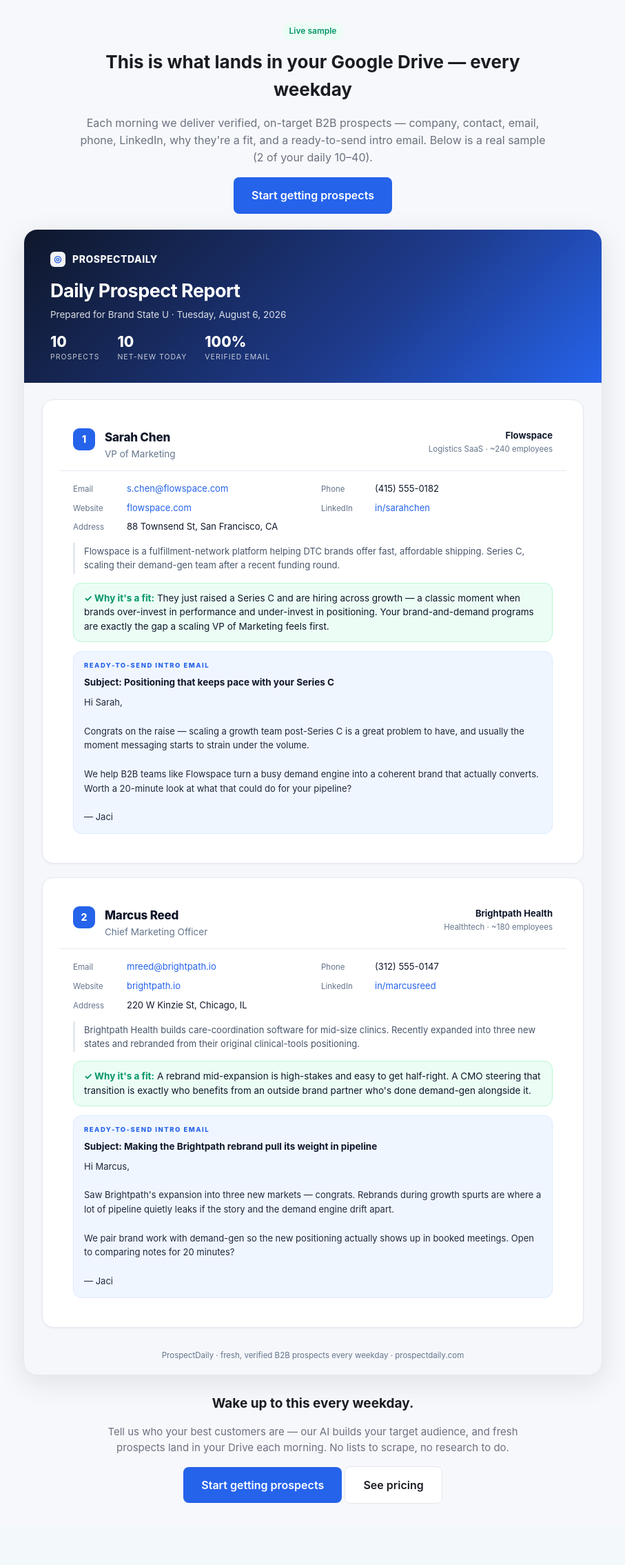
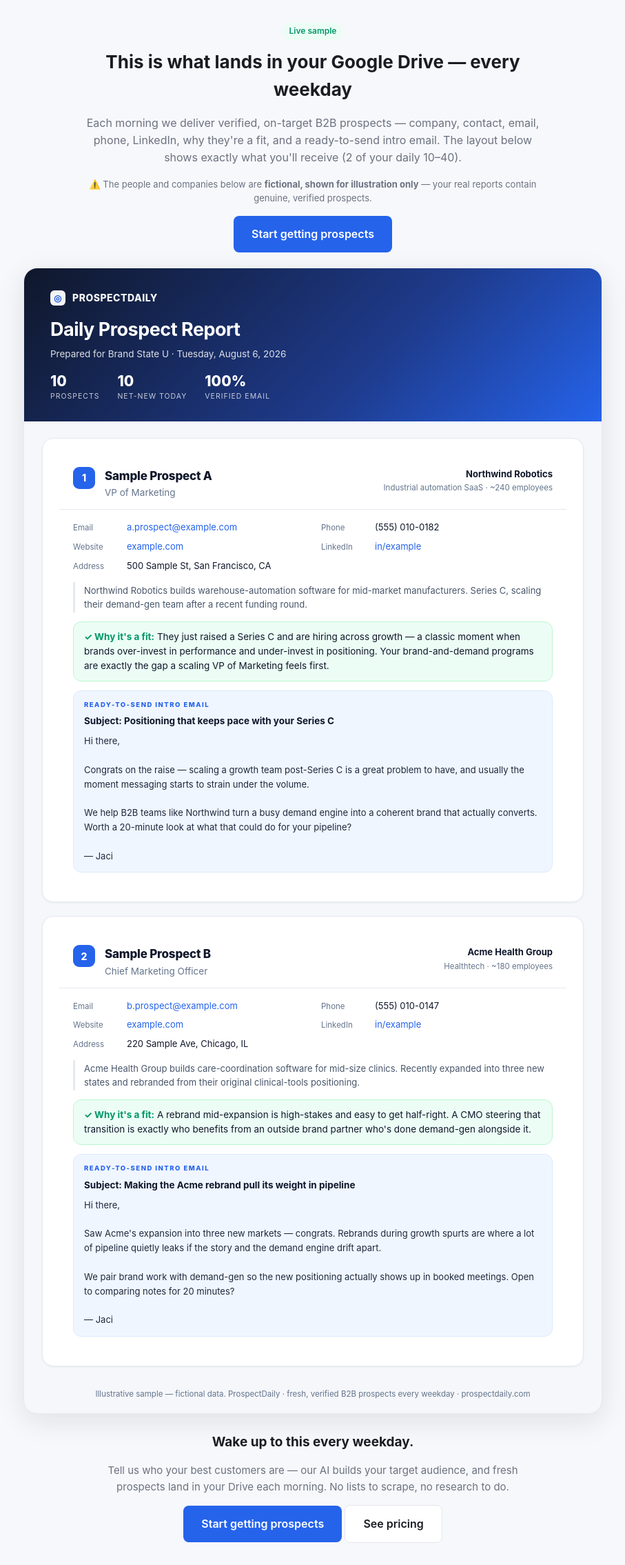
Before and after one commit to jacirusso/ProspectDaily, a FastAPI app: page /sample in a window 1280 px wide. Shown: the part 61-2330 px from the top of the page at 69% size, without its empty margins (186-1093 px from the left). Before the commit the page ends 2241 px from the top, so only its background shows below. Run offline with FastAPI, Linux system fonts and the light colour scheme.

Commit message:
Make /sample data unmistakably fictional (Northwind/Acme, example.com, 555, disclaimer)
Avoid attaching fabricated execs + fake contact info to real-sounding companies
on a public page.

Co-Authored-By: Claude Opus 4.8 <noreply@anthropic.com>

```diff
--- a/web/templates/sample.html
+++ b/web/templates/sample.html
@@ -6,8 +6,10 @@
   <span class="pill ok">Live sample</span>
   <h1 style="margin:12px 0 8px;">This is what lands in your Google Drive — every weekday</h1>
   <p class="muted" style="font-size:16px;">Each morning we deliver verified, on-target B2B prospects — company, contact,
-    email, phone, LinkedIn, why they're a fit, and a ready-to-send intro email. Below is a real sample
-    (2 of your daily 10–40).</p>
+    email, phone, LinkedIn, why they're a fit, and a ready-to-send intro email. The layout below shows exactly
+    what you'll receive (2 of your daily 10–40).</p>
+  <p class="muted" style="font-size:13px;margin-top:2px;">⚠️ The people and companies below are
+    <strong>fictional, shown for illustration only</strong> — your real reports contain genuine, verified prospects.</p>
   <div style="margin:16px 0 6px;"><a class="btn lg" href="/signup">Start getting prospects</a></div>
 </div>
 
@@ -74,30 +76,30 @@
     <div class="card">
       <div class="chead">
         <div class="num">1</div>
-        <div class="who"><div class="name">Sarah Chen</div><div class="title">VP of Marketing</div></div>
-        <div class="co"><div class="coname">Flowspace</div><div class="cometa">Logistics SaaS · ~240 employees</div></div>
+        <div class="who"><div class="name">Sample Prospect A</div><div class="title">VP of Marketing</div></div>
+        <div class="co"><div class="coname">Northwind Robotics</div><div class="cometa">Industrial automation SaaS · ~240 employees</div></div>
       </div>
       <div class="body">
         <div class="grid">
-          <div class="f"><span class="k">Email</span><a href="#">s.chen@flowspace.com</a></div>
-          <div class="f"><span class="k">Phone</span> (415) 555-0182</div>
-          <div class="f"><span class="k">Website</span><a href="#">flowspace.com</a></div>
-          <div class="f"><span class="k">LinkedIn</span><a href="#">in/sarahchen</a></div>
-          <div class="f"><span class="k">Address</span> 88 Townsend St, San Francisco, CA</div>
+          <div class="f"><span class="k">Email</span><a href="#">a.prospect@example.com</a></div>
+          <div class="f"><span class="k">Phone</span> (555) 010-0182</div>
+          <div class="f"><span class="k">Website</span><a href="#">example.com</a></div>
+          <div class="f"><span class="k">LinkedIn</span><a href="#">in/example</a></div>
+          <div class="f"><span class="k">Address</span> 500 Sample St, San Francisco, CA</div>
         </div>
-        <div class="desc">Flowspace is a fulfillment-network platform helping DTC brands offer fast,
-          affordable shipping. Series C, scaling their demand-gen team after a recent funding round.</div>
+        <div class="desc">Northwind Robotics builds warehouse-automation software for mid-market manufacturers.
+          Series C, scaling their demand-gen team after a recent funding round.</div>
         <div class="fit"><b>✓ Why it's a fit:</b> They just raised a Series C and are hiring across growth —
           a classic moment when brands over-invest in performance and under-invest in positioning. Your
           brand-and-demand programs are exactly the gap a scaling VP of Marketing feels first.</div>
         <div class="email">
           <div class="lbl">Ready-to-send intro email</div>
           <div class="subj">Subject: Positioning that keeps pace with your Series C</div>
-          <div class="msg">Hi Sarah,
+          <div class="msg">Hi there,
 
 Congrats on the raise — scaling a growth team post-Series C is a great problem to have, and usually the moment messaging starts to strain under the volume.
 
-We help B2B teams like Flowspace turn a busy demand engine into a coherent brand that actually converts. Worth a 20-minute look at what that could do for your pipeline?
+We help B2B teams like Northwind turn a busy demand engine into a coherent brand that actually converts. Worth a 20-minute look at what that could do for your pipeline?
 
 — Jaci</div>
         </div>
@@ -107,28 +109,28 @@ We help B2B teams like Flowspace turn a busy demand engine into a coherent brand
     <div class="card">
       <div class="chead">
         <div class="num">2</div>
-        <div class="who"><div class="name">Marcus Reed</div><div class="title">Chief Marketing Officer</div></div>
-        <div class="co"><div class="coname">Brightpath Health</div><div class="cometa">Healthtech · ~180 employees</div></div>
+        <div class="who"><div class="name">Sample Prospect B</div><div class="title">Chief Marketing Officer</div></div>
+        <div class="co"><div class="coname">Acme Health Group</div><div class="cometa">Healthtech · ~180 employees</div></div>
       </div>
       <div class="body">
         <div class="grid">
-          <div class="f"><span class="k">Email</span><a href="#">mreed@brightpath.io</a></div>
-          <div class="f"><span class="k">Phone</span> (312) 555-0147</div>
-          <div class="f"><span class="k">Website</span><a href="#">brightpath.io</a></div>
-          <div class="f"><span class="k">LinkedIn</span><a href="#">in/marcusreed</a></div>
-          <div class="f"><span class="k">Address</span> 220 W Kinzie St, Chicago, IL</div>
+          <div class="f"><span class="k">Email</span><a href="#">b.prospect@example.com</a></div>
+          <div class="f"><span class="k">Phone</span> (555) 010-0147</div>
+          <div class="f"><span class="k">Website</span><a href="#">example.com</a></div>
+          <div class="f"><span class="k">LinkedIn</span><a href="#">in/example</a></div>
+          <div class="f"><span class="k">Address</span> 220 Sample Ave, Chicago, IL</div>
         </div>
-        <div class="desc">Brightpath Health builds care-coordination software for mid-size clinics. Recently
+        <div class="desc">Acme Health Group builds care-coordination software for mid-size clinics. Recently
           expanded into three new states and rebranded from their original clinical-tools positioning.</div>
         <div class="fit"><b>✓ Why it's a fit:</b> A rebrand mid-expansion is high-stakes and easy to get
           half-right. A CMO steering that transition is exactly who benefits from an outside brand partner
           who's done demand-gen alongside it.</div>
         <div class="email">
           <div class="lbl">Ready-to-send intro email</div>
-          <div class="subj">Subject: Making the Brightpath rebrand pull its weight in pipeline</div>
-          <div class="msg">Hi Marcus,
+          <div class="subj">Subject: Making the Acme rebrand pull its weight in pipeline</div>
+          <div class="msg">Hi there,
 
-Saw Brightpath's expansion into three new markets — congrats. Rebrands during growth spurts are where a lot of pipeline quietly leaks if the story and the demand engine drift apart.
+Saw Acme's expansion into three new markets — congrats. Rebrands during growth spurts are where a lot of pipeline quietly leaks if the story and the demand engine drift apart.
 
 We pair brand work with demand-gen so the new positioning actually shows up in booked meetings. Open to comparing notes for 20 minutes?
 
@@ -137,7 +139,7 @@ We pair brand work with demand-gen so the new positioning actually shows up in b
       </div>
     </div>
   </div>
-  <div class="foot">ProspectDaily · fresh, verified B2B prospects every weekday · prospectdaily.com</div>
+  <div class="foot">Illustrative sample — fictional data. ProspectDaily · fresh, verified B2B prospects every weekday · prospectdaily.com</div>
 </div>
 
 <div style="text-align:center;max-width:620px;margin:26px auto 8px;">
```
